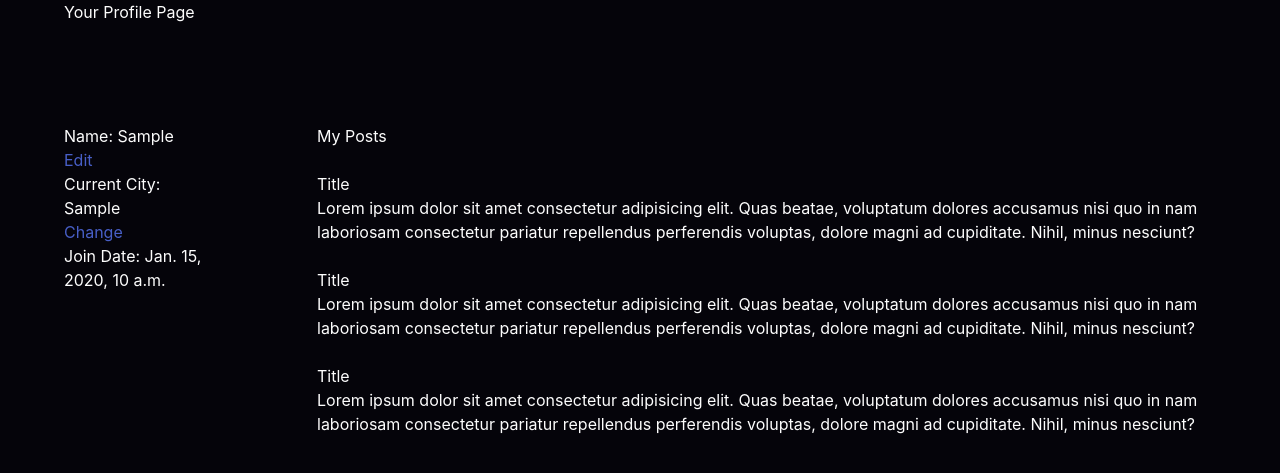
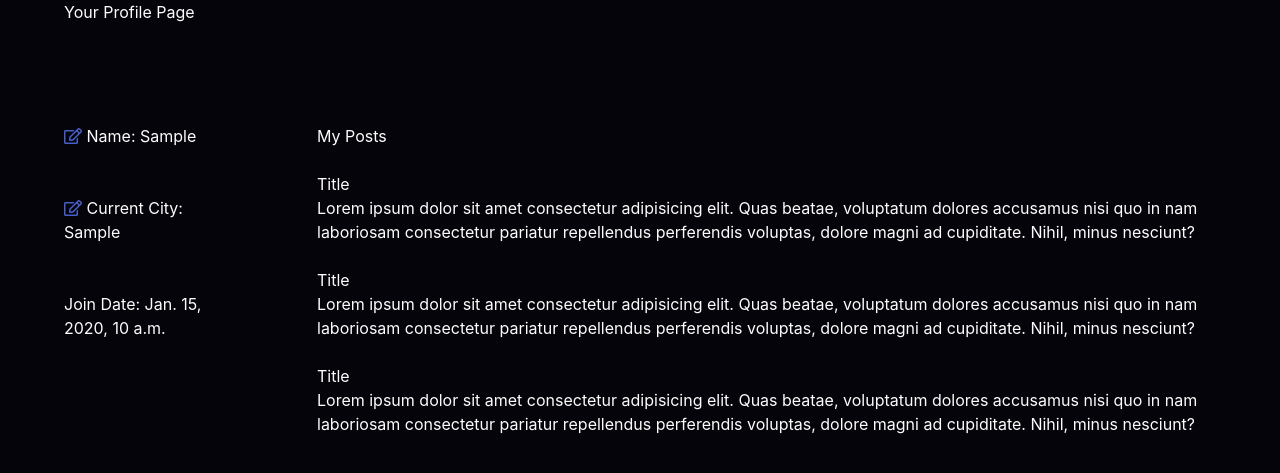
Before and after one commit to RonnellValdez/Wayfarer-DjangoPy, a Django app: page /profile/ in a window 1280 px wide. Shown: the part 52-525 px from the top of the page. Run offline with Django 3.2, Linux system fonts and the light colour scheme; a user stored in the database is signed in; tables that the repository leaves empty hold one stand-in row (values such as "Sample post"); some web fonts are replaced.

Commit message:
Added edit icon from font awesome to the profile page

```diff
--- a/main_app/templates/profile.html
+++ b/main_app/templates/profile.html
@@ -7,12 +7,12 @@
 <div class="profile-container">
 
     <div class="left-container">
-        <p>Name: {{user.first_name}}</p>
-        <a href="{% url 'update_user' user.pk %}">Edit</a>
+        <p><a class="far fa-edit" href="{% url 'update_user' user.pk %}"></a> Name: {{user.first_name}}</p><br><br>
 
 
-        <p>Current City: {{profile.current_city}}</p>
-        <a href="{% url 'update_profile' profile.pk %}">Change</a>
+
+        <p><a class="far fa-edit" href="{% url 'update_profile' profile.pk %}"></a> Current City: {{profile.current_city}}</p><br><br>
+
 
 
         <p>Join Date: {{user.date_joined}}</p>
--- a/main_app/templates/profile_update.html
+++ b/main_app/templates/profile_update.html
@@ -9,7 +9,7 @@
     <div class="left-container">
         <p>Name: {{user.first_name}}</p>
          <a href="{% url 'update_user' user.pk %}">Edit</a>
-        <button>Edit</button>
+
 
         <form action="" method="post">
             {% csrf_token %} {{form.as_p}}
```
